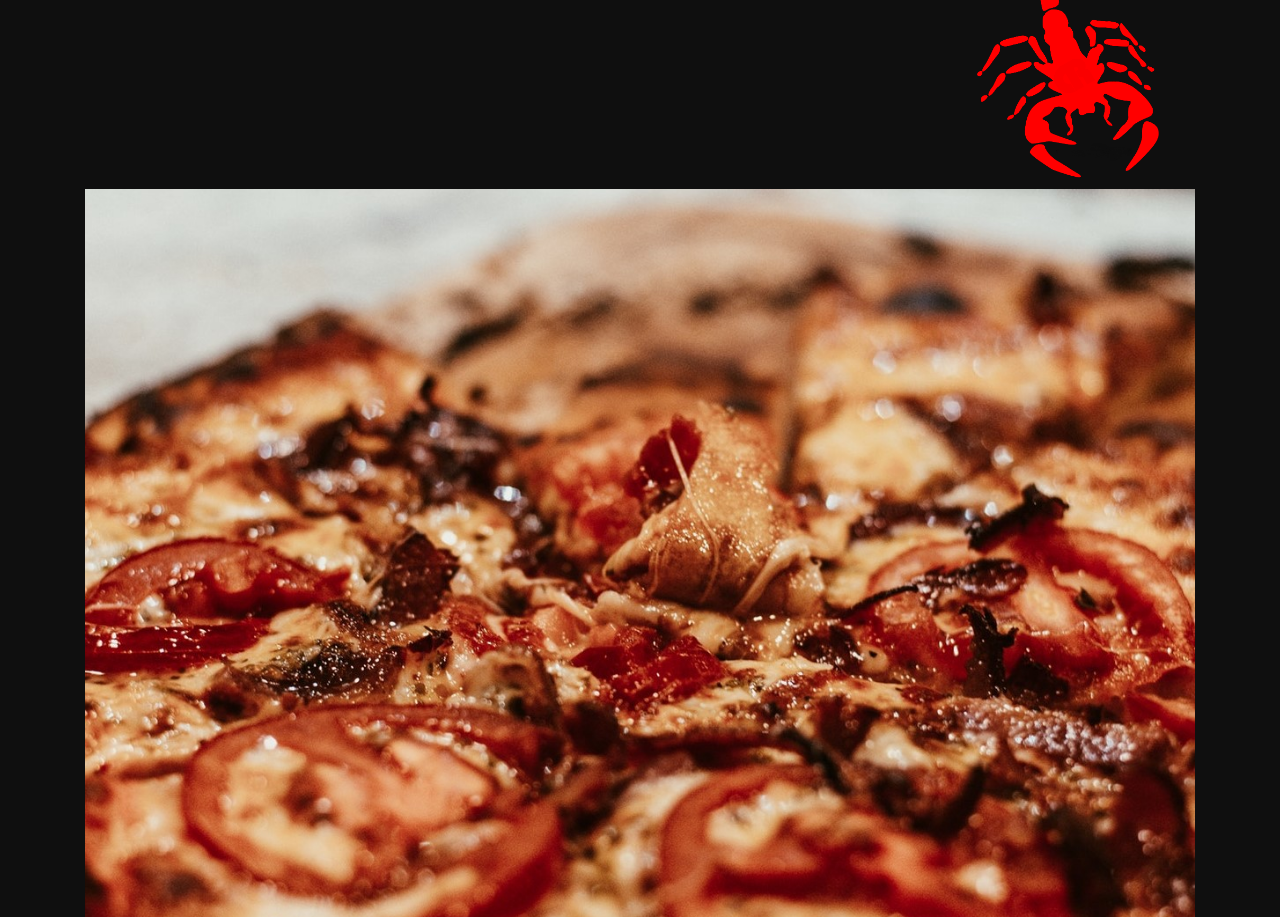
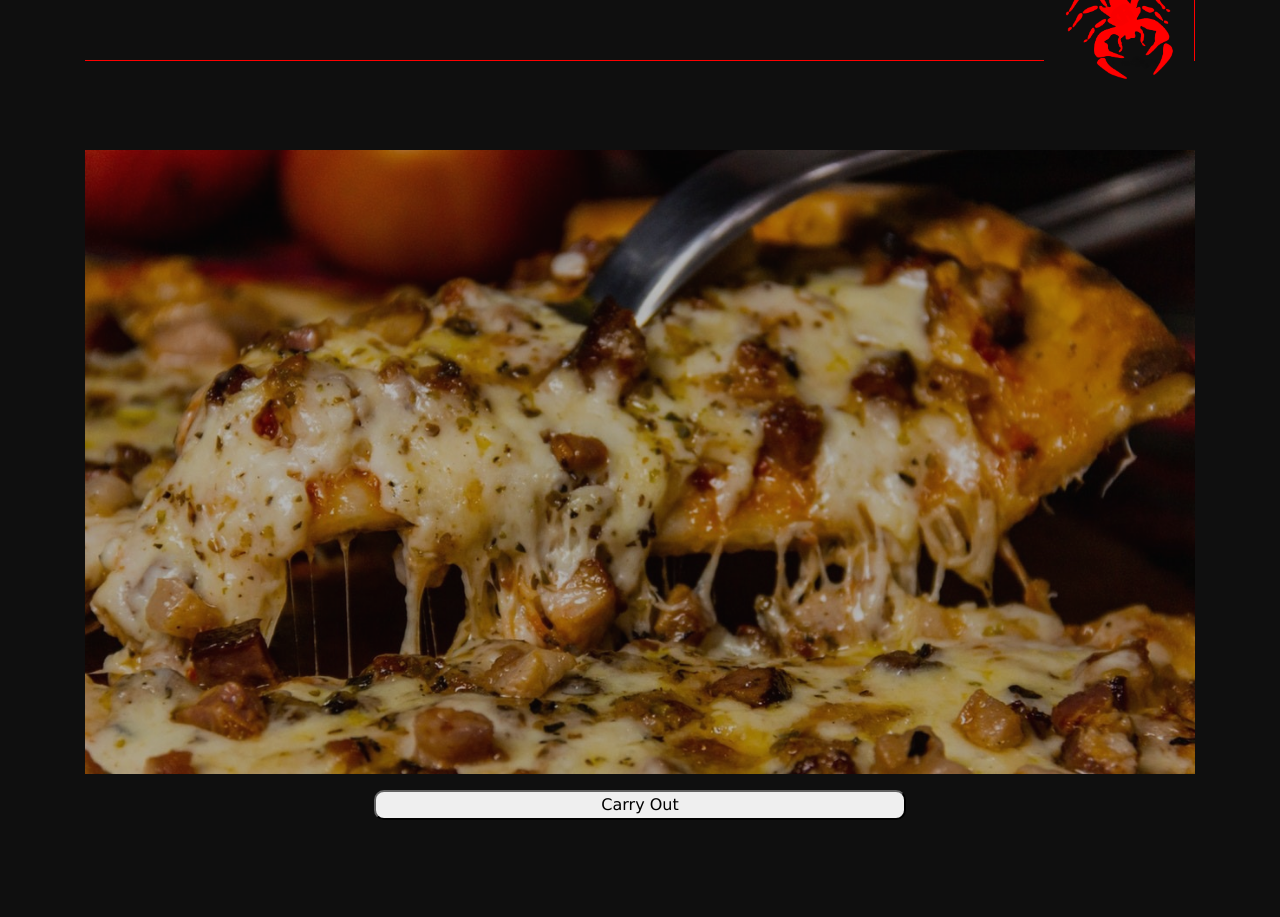
Before and after one commit to Andrew-Philpott/PizzaParlor, a plain HTML site: page index.html in a window 1280 px wide. Shown: the part 89-1006 px from the top of the page. After the commit the page ends 909 px from the top, so only its background shows below. Drawn offline with nearby package versions, Linux system fonts and the light colour scheme.

Commit message:
Update images used.

```diff
--- a/css/styles.css
+++ b/css/styles.css
@@ -1,31 +1,51 @@
 body {
     background-color: rgb(15, 15, 15);
-    font-size: 22px;
+    color: aliceblue;
+    font-family: Verdana, Geneva, Tahoma, sans-serif;
+    font-size: 1em;
 }
 #company-image {
     float: right;
 }
 #company-image img {
-    width: 100%;
-    height: auto;
+    height: 175px;
+    width: 150px;
+}
+#header {
+    height: 150px;
+    border-right: 1px solid red;
+    border-bottom: 1px solid red;
+}
+#header h1 {
+    font-size: 2em;
 }
 #main-content {
-    height: 100%;
+    /* border: 2px solid blue; */
+    margin-top: 8%;
+    height: 78%;
 }
 #home-page img {
     max-width: 100%;
     height: auto;
+    opacity: 70%;
 }
 #pizza-status {
-    border: 2px solid green;
+    /* border: 2px solid green; */
     display: flex;
     flex-wrap: wrap;
+}
+.option-text {
+    color: black;
+    font-size: 1.25em;
+}
+.option-container {
+    align-items: center;
 }
 .pizza-option-status {
     display: flex;
 }
-.option-selected {
-    border: 2px solid green;
+.option-selected li {
+    background-color: #1aff1a
 }
 .topping-price {
     float: right;
@@ -42,6 +62,18 @@ ul, li {
 .order-item-spacer {
     width: 50%;
 }
+.button-theme {
+    border-radius: 10px;
+    height: 100%;
+    width: 48%;
+    border-color: rgb(15, 15, 15);
+}
+#home-buttons {
+    margin-top: 1em;
+    display: flex;
+    justify-content: center;
+    height: 10%;
+}
 /* .order-item-topping-name {
     width: 50%;
 }
--- a/index.html
+++ b/index.html
@@ -11,8 +11,7 @@
 </head>
 <body>
   <div class="container">
-    <div class="row">
-      <div class="col-12">
+    <div id="header">
       <div class="row">
         <div class="col-9">
           <h1>Scorpion King Pizza</h1>
@@ -24,8 +23,11 @@
           </div>
         </div>
       </div>
+    </div>
     <div id="main-content">
-        <button id="#review-pizza-order-button"></button>
+      <div class="row">
+        <div class="col-12">
+          <button id="review-pizza-order-button"></button>
         </div>
       </div>
     </div>
--- a/js/scripts.js
+++ b/js/scripts.js
@@ -64,22 +64,42 @@ Pizza.prototype.calculatePizzaCost = function() {
   return pizzaCost.toFixed(2);
 }
 
+
 function createHomePageImageHtml() {
-  let imageSize = "";
-  if(window.matchMedia("(min-width: 632px)").matches) {
-    imageSize = "img/pizzacloseupmedium.jpg";
-  } else if(window.matchMedia("(min-width: 400px)").matches) {
-    imageSize = "img/pizzacloseupsmall.jpg";
-  }
-  let homePageImageHtml = `<div id='home-page-image'><img src='${imageSize}'/></div>`;
+  let imageSize = `<picture>
+  <source srcset="img/pizzasmall.jpg"
+  media="(max-width: 575.98px)">
+  <source srcset="img/pizzamedium.jpg"
+          media="(max-width: 767.98px)">
+  <img src="img/pizzamedium.jpg" />
+</picture>`;
+
+
+
+  // if(window.matchMedia("(min-width: 1900px)").matches) {
+  //   imageSize = "img/pizzalarge.jpg";
+  // } else if(window.matchMedia("(min-width: 630px)").matches && window.matchMedia("(max-width: 1200px)").matches) {
+  //   imageSize = "img/pizzamedium.jpg";
+  // } else if(window.matchMedia("(min-width: 400px)").matches && (window.matchMedia("(max-width: 631px)").matches)) {
+  //   imageSize = "img/pizzasmall.jpg";
+  // }
+  let homePageImageHtml = `<div id='home-page-image'>${imageSize}</div>`;
   return homePageImageHtml;
 }
 
 function createHomePageButtonsHtml() {
-  let carryOut = `<div id ='carryOut'><button id='carryout-button' class='btn btn-primary'>Carry Out</button></div>`;
+  let carryOut = `<div id ='home-buttons'><button id='carryout-button' class='button-theme'>Carry Out</button></div>`;
   let buttons = `${carryOut}`;
   return buttons;
 }
+
+// function resize() {
+//   let homePageImage = $("#home-page-image");
+//   if(homePageImage) {
+//     $("#home-page-image").remove();
+//     createHomePageImageHtml();
+//   }
+// }
 
 function createHomePageHtml() {
   let main = $("#main-content");
@@ -116,9 +136,9 @@ function definePizzaCrustTypes() {
 
 function createPizzaCrustTypesHtml(crustTypes) {
   let main = $("#main-content");
-  let pizzaCrustTypesHtml = `<div id='pizza-crust-type-select'><h2>Select Pizza type<h2><ul>`;
+  let pizzaCrustTypesHtml = `<div id='pizza-crust-type-select'><h2>Select Pizza type</h2><ul>`;
   for(let i = 0; i < crustTypes.length; i++) {
-    pizzaCrustTypesHtml += `<div class='pizza-crust-type'><li class='list-group-item'><p>${crustTypes[i]}</p></li></div>`;
+    pizzaCrustTypesHtml += `<div class='pizza-crust-type option-container'><li class='list-group-item'><p class='option-text'>${crustTypes[i]}</p></li></div>`;
   }
   pizzaCrustTypesHtml += '</ul></div>';
   return main.html(pizzaCrustTypesHtml);
@@ -128,7 +148,7 @@ function createPizzaSizesHtml(pizzaSizes) {
   let main = $("#main-content");
   let pizzaSizesHtml = "<div id='pizza-size-select'><h2>Select Pizza size</h2><ul>";
   for(let i = 0; i < pizzaSizes.length; i++) {
-  pizzaSizesHtml += `<div id=${pizzaSizes[i][1]} class='pizza-size'><li class='list-group-item'><p>${pizzaSizes[i][0]}</p></li></div>`;
+  pizzaSizesHtml += `<div id=${pizzaSizes[i][1]} class='pizza-size option-container'><li class='list-group-item'><p class='option-text'>${pizzaSizes[i][0]}</p></li></div>`;
   }
   pizzaSizesHtml += '</ul></div>';
 
@@ -208,7 +228,7 @@ function createToppingsHtml(toppings) {
   let main = $("#main-content");
   let toppingsHtml= "<div id='toppings-select'><h2>Select Toppings</h2><ul>";
   toppings.forEach(function(topping) {
-  toppingsHtml += `<div id=${topping.getToppingName()},${topping.getToppingPrice()} class='toppings'><li class='list-group-item' ><p>${topping.getToppingName()}<span class='topping-price'>$ ${topping.getToppingPrice()}</span></p></li></div>`;
+  toppingsHtml += `<div id=${topping.getToppingName()},${topping.getToppingPrice()} class='toppings option-container'><li class='list-group-item' ><p class='option-text'>${topping.getToppingName()}<span class='topping-price'>$ ${topping.getToppingPrice()}</span></p></li></div>`;
   });
   toppingsHtml += "</ul></div>";
   toppingsHtml += `<button id="review-pizza-order-button">Review Pizza Order</button>`;
```
Also changed, not shown: img/pizzacloseuplarge.jpg (deleted), img/pizzacloseupmedium.jpg (deleted), img/pizzacloseupsmall.jpg (deleted), img/pizzalarge.jpg (added), img/pizzamedium.jpg (added), img/pizzasmall.jpg (added), 1 other file. Lines whose indentation alone changed are shown as unchanged.
